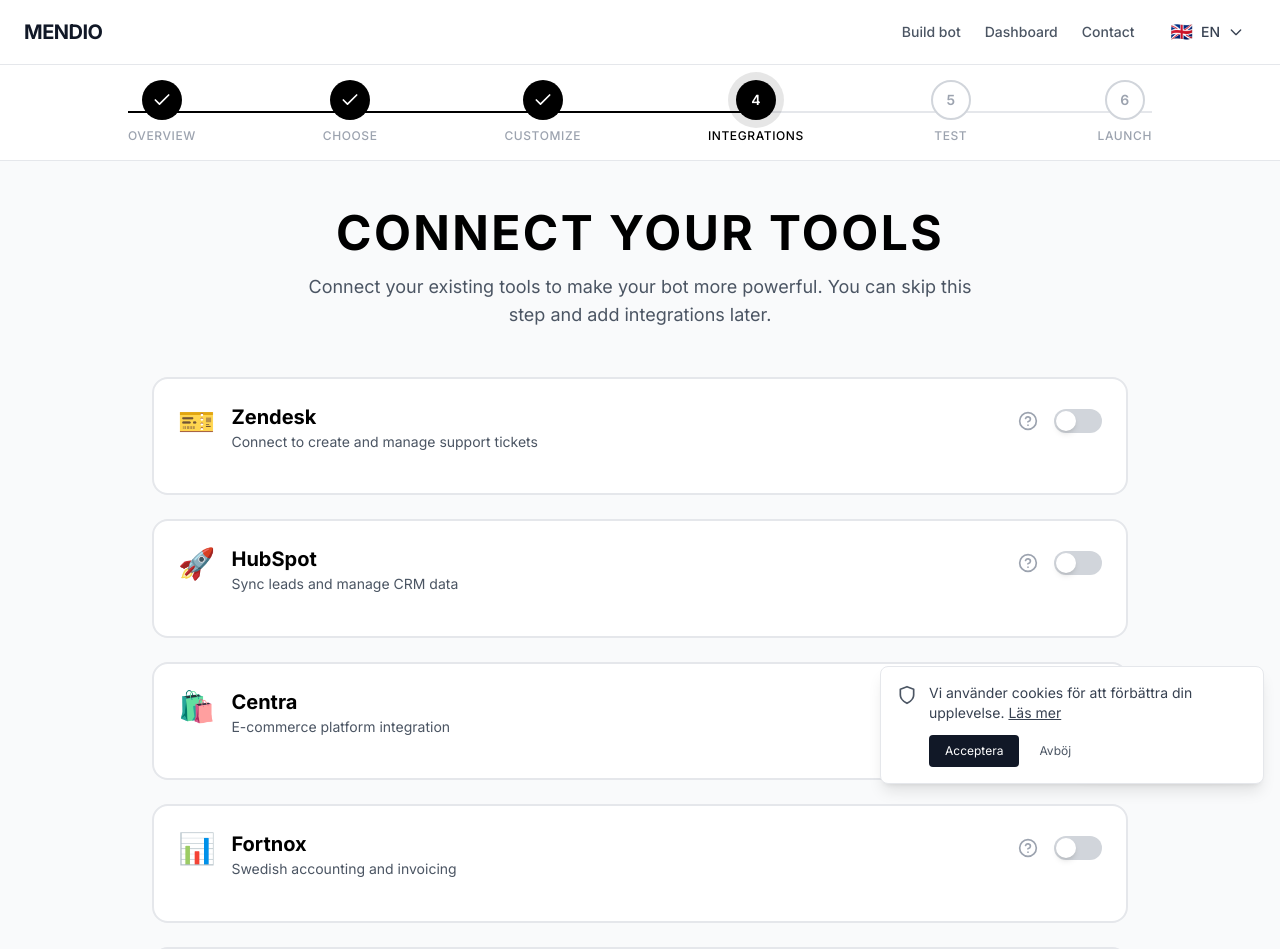
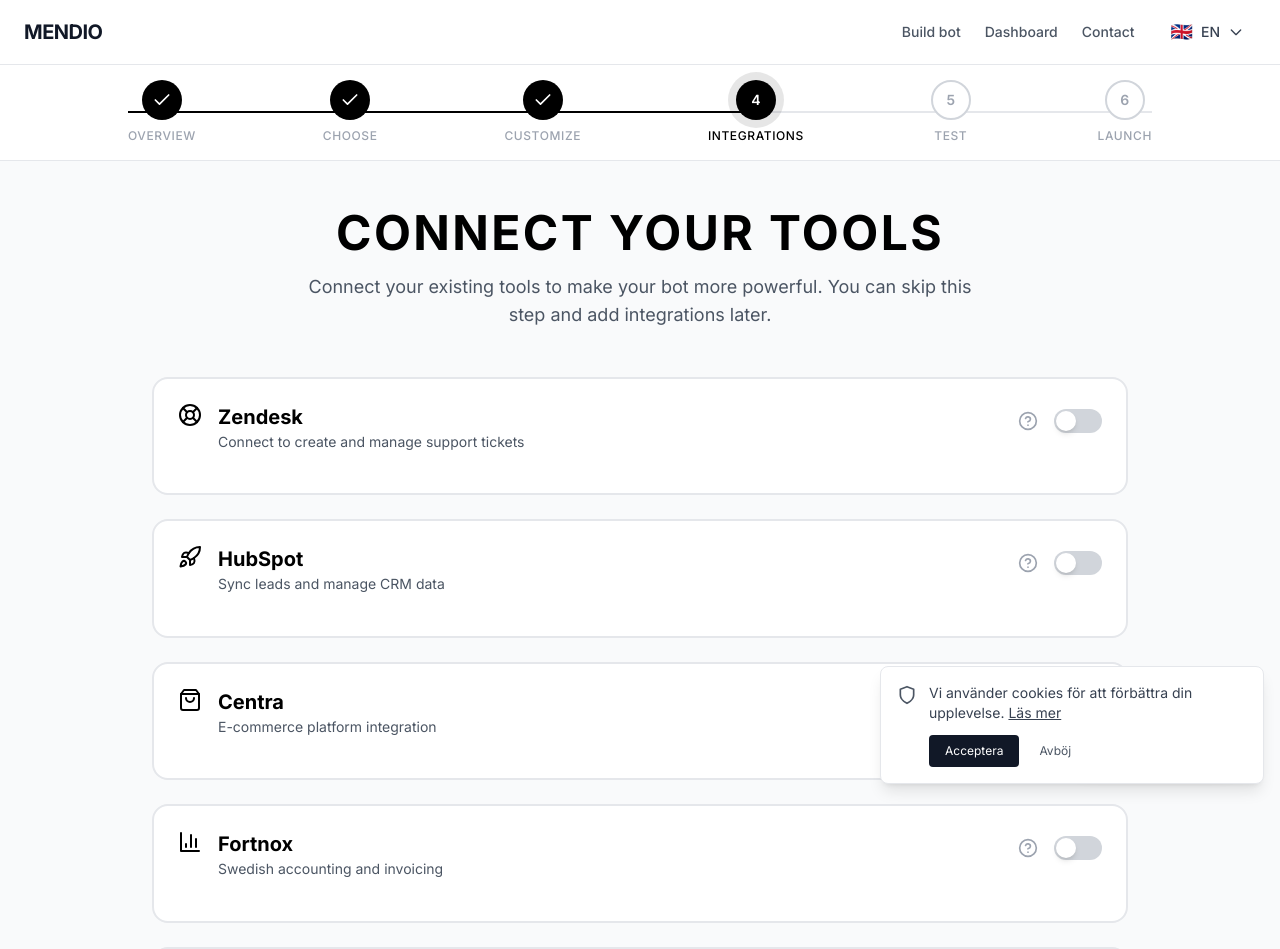
Before and after one commit to chgenberg/optero, a Next.js app: page /business/bot-builder/integrations in a window 1280 px wide. Shown: the top 949 px of the page. Built offline with nearby package versions, Linux system fonts and the light colour scheme.

Commit message:
ui(builder): replace emojis with icons on Integrations; fix chat preview send button alignment; harden dashboard stats fetch and empty state

```diff
--- a/app/business/bot-builder/customize/page.tsx
+++ b/app/business/bot-builder/customize/page.tsx
@@ -823,7 +823,7 @@ export default function CustomizeBotPage() {
 
                 {/* Input */}
                 <div className="p-4 border-t border-gray-200">
-                  <div className="flex gap-2">
+                  <div className="flex gap-2 items-center">
                     <input
                       type="text"
                       placeholder="Type a message..."
@@ -831,7 +831,7 @@ export default function CustomizeBotPage() {
                       disabled
                     />
                     <button
-                      className="p-2 rounded-full text-white"
+                      className="p-2 rounded-full text-white ml-0"
                       style={{ backgroundColor: brand.primaryColor }}
                       disabled
                     >
--- a/app/business/bot-builder/integrations/page.tsx
+++ b/app/business/bot-builder/integrations/page.tsx
@@ -12,8 +12,12 @@ import {
   CheckCircle2,
   AlertCircle,
   Loader2,
-  Copy,
-  ExternalLink
+  ExternalLink,
+  LifeBuoy,
+  Rocket,
+  ShoppingBag,
+  BarChart3,
+  ShoppingCart
 } from "lucide-react";
 import Stepper from "@/components/Stepper";
 
@@ -21,7 +25,7 @@ interface Integration {
   id: string;
   name: string;
   description: string;
-  icon: string;
+  icon: (props: { className?: string }) => JSX.Element;
   fields: {
     name: string;
     label: string;
@@ -37,7 +41,7 @@ const integrations: Integration[] = [
     id: 'zendesk',
     name: 'Zendesk',
     description: 'Connect to create and manage support tickets',
-    icon: '🎫',
+    icon: (props) => <LifeBuoy {...props} />,
     fields: [
       { name: 'domain', label: 'Zendesk Domain', type: 'url', placeholder: 'yourcompany.zendesk.com' },
       { name: 'email', label: 'Agent Email', type: 'text', placeholder: 'agent@yourcompany.com' },
@@ -58,7 +62,7 @@ const integrations: Integration[] = [
     id: 'hubspot',
     name: 'HubSpot',
     description: 'Sync leads and manage CRM data',
-    icon: '🚀',
+    icon: (props) => <Rocket {...props} />,
     fields: [
       { name: 'apiKey', label: 'Private App Access Token', type: 'password', placeholder: 'pat-na1-xxxxxxxx-xxxx-xxxx-xxxx-xxxxxxxxxxxx' }
     ],
@@ -77,7 +81,7 @@ const integrations: Integration[] = [
     id: 'centra',
     name: 'Centra',
     description: 'E-commerce platform integration',
-    icon: '🛍️',
+    icon: (props) => <ShoppingBag {...props} />,
     fields: [
       { name: 'apiBaseUrl', label: 'API Base URL', type: 'url', placeholder: 'https://api.centra.com' },
       { name: 'storeId', label: 'Store ID', type: 'text', placeholder: 'Your store ID' },
@@ -97,7 +101,7 @@ const integrations: Integration[] = [
     id: 'fortnox',
     name: 'Fortnox',
     description: 'Swedish accounting and invoicing',
-    icon: '📊',
+    icon: (props) => <BarChart3 {...props} />,
     fields: [
       { name: 'clientId', label: 'Client ID', type: 'text', placeholder: 'Your client ID' },
       { name: 'clientSecret', label: 'Client Secret', type: 'password', placeholder: 'Your client secret' }
@@ -116,7 +120,7 @@ const integrations: Integration[] = [
     id: 'shopify',
     name: 'Shopify',
     description: 'E-commerce store integration',
-    icon: '🛒',
+    icon: (props) => <ShoppingCart {...props} />,
     fields: [
       { name: 'storeDomain', label: 'Store Domain', type: 'url', placeholder: 'yourstore.myshopify.com' },
       { name: 'accessToken', label: 'Admin API Access Token', type: 'password', placeholder: 'shpat_xxxxxxxxxxxxxxxx' }
@@ -260,7 +264,7 @@ export default function IntegrationsPage() {
               <div className="p-6">
                 <div className="flex items-start justify-between mb-4">
                   <div className="flex items-start gap-4">
-                    <span className="text-3xl">{integration.icon}</span>
+                    <integration.icon className="w-6 h-6 text-black" />
                     <div>
                       <h3 className="text-xl font-bold text-black">{integration.name}</h3>
                       <p className="text-gray-600">{integration.description}</p>
--- a/app/dashboard/[botId]/page.tsx
+++ b/app/dashboard/[botId]/page.tsx
@@ -75,6 +75,10 @@ export default function BotDetailPage() {
   const loadStats = async () => {
     try {
       const res = await fetch(`/api/bots/stats?botId=${botId}`);
+      if (!res.ok) {
+        setStats(null);
+        return;
+      }
       const data = await res.json();
       setStats(data);
       if (data.tokenStats) setTokenStats(data.tokenStats);
```
